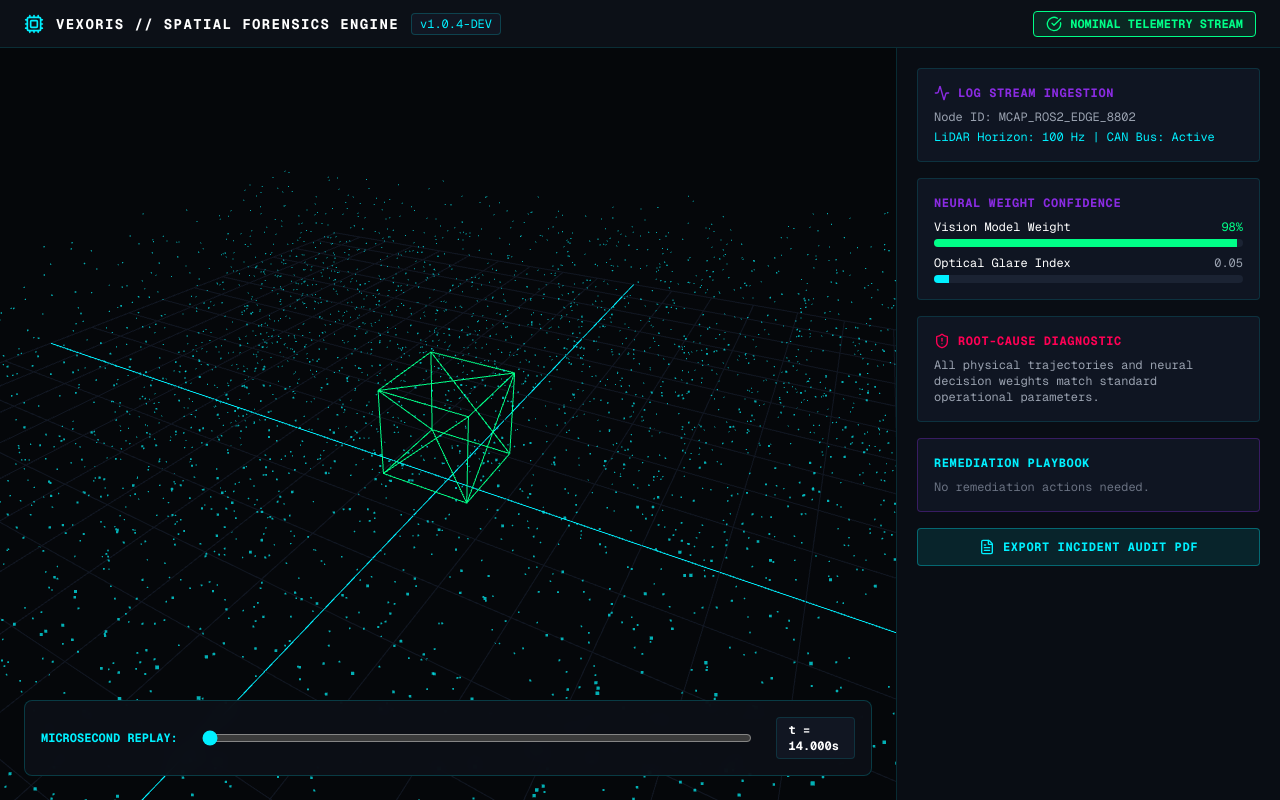
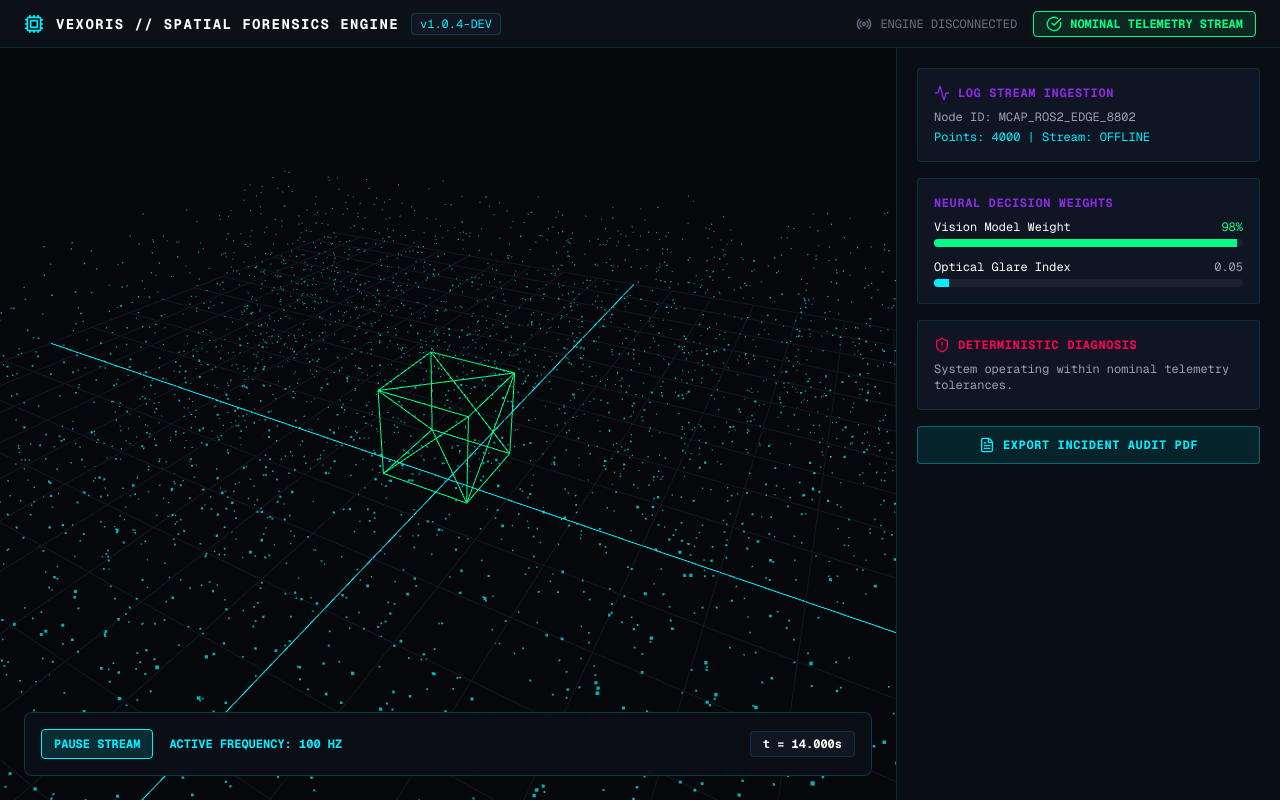
Before and after one commit to Faiyazs07/Vexoris, a Next.js app: page / in a window 1280 px wide. Built offline with nearby package versions, Linux system fonts and the light colour scheme; no server answers.

Commit message:
feat(engine): Connect WebGL viewport to live 100Hz Python WebSocket telemetry stream

```diff
--- a/src/app/page.tsx
+++ b/src/app/page.tsx
@@ -2,21 +2,67 @@
 
 import React, { useEffect, useRef, useState } from 'react';
 import * as THREE from 'three';
-import { AlertTriangle, Activity, CheckCircle, ShieldAlert, FileText, Cpu } from 'lucide-react';
+import { AlertTriangle, Activity, CheckCircle, ShieldAlert, FileText, Cpu, Radio } from 'lucide-react';
+
+interface TelemetryPacket {
+  timestamp: number;
+  node_id: string;
+  lidar_points: number;
+  model_weight: number;
+  glare_index: number;
+  status: string;
+  anomaly_detail: string | null;
+}
 
 export default function VexorisWorkspace() {
   const mountRef = useRef<HTMLDivElement>(null);
-  const [timestamp, setTimestamp] = useState<number>(14.00);
-  const [isAnomaly, setIsAnomaly] = useState<boolean>(false);
+  const [telemetry, setTelemetry] = useState<TelemetryPacket>({
+    timestamp: 14.00,
+    node_id: 'MCAP_ROS2_EDGE_8802',
+    lidar_points: 4000,
+    model_weight: 0.98,
+    glare_index: 0.05,
+    status: 'NOMINAL',
+    anomaly_detail: null,
+  });
+
+  const [isConnected, setIsConnected] = useState<boolean>(false);
+  const [isLive, setIsLive] = useState<boolean>(true);
 
   const targetMeshRef = useRef<THREE.Mesh | null>(null);
   const targetMaterialRef = useRef<THREE.MeshBasicMaterial | null>(null);
 
+  // 1. WebSocket Live Stream Connection
+  useEffect(() => {
+    if (!isLive) return;
+
+    const ws = new WebSocket('ws://localhost:8000/ws/telemetry');
+
+    ws.onopen = () => setIsConnected(true);
+    ws.onclose = () => setIsConnected(false);
+    ws.onerror = () => setIsConnected(false);
+
+    ws.onmessage = (event) => {
+      const packet: TelemetryPacket = JSON.parse(event.data);
+      setTelemetry(packet);
+
+      if (targetMeshRef.current && targetMaterialRef.current) {
+        targetMeshRef.current.position.x = (packet.timestamp - 14.00) * 12;
+        const isAnomaly = packet.status === 'CRITICAL_ANOMALY';
+        targetMaterialRef.current.color.setHex(isAnomaly ? 0xff0055 : 0x00ff88);
+      }
+    };
+
+    return () => {
+      ws.close();
+    };
+  }, [isLive]);
+
+  // 2. Three.js WebGL Scene Initialization
   useEffect(() => {
     const currentMount = mountRef.current;
     if (!currentMount) return;
 
-    // 1. Setup Scene, Camera, and WebGL Renderer
     const scene = new THREE.Scene();
     scene.background = new THREE.Color(0x05070a);
 
@@ -34,7 +80,7 @@ export default function VexorisWorkspace() {
     renderer.setPixelRatio(window.devicePixelRatio);
     currentMount.appendChild(renderer.domElement);
 
-    // 2. Generate Simulated LiDAR Point Cloud
+    // 3D Point Cloud setup
     const pointCount = 4000;
     const positions = new Float32Array(pointCount * 3);
     const colors = new Float32Array(pointCount * 3);
@@ -44,7 +90,6 @@ export default function VexorisWorkspace() {
       positions[i + 1] = (Math.random() - 0.5) * 4;
       positions[i + 2] = (Math.random() - 0.5) * 14;
 
-      // Cyan-tinted spatial points (#00F0FF)
       colors[i] = 0.0;
       colors[i + 1] = 0.94;
       colors[i + 2] = 1.0;
@@ -64,12 +109,11 @@ export default function VexorisWorkspace() {
     const pointCloud = new THREE.Points(pointGeometry, pointMaterial);
     scene.add(pointCloud);
 
-    // 3. Grid Floor Representation
     const gridHelper = new THREE.GridHelper(20, 20, 0x00f0ff, 0x111622);
     gridHelper.position.y = -1;
     scene.add(gridHelper);
 
-    // 4. Target Autonomous Machine Bounding Box
+    // Target Machine Wireframe
     const boxGeo = new THREE.BoxGeometry(1.4, 1.4, 1.4);
     const boxMat = new THREE.MeshBasicMaterial({ color: 0x00ff88, wireframe: true });
     const targetMesh = new THREE.Mesh(boxGeo, boxMat);
@@ -78,7 +122,6 @@ export default function VexorisWorkspace() {
     targetMeshRef.current = targetMesh;
     targetMaterialRef.current = boxMat;
 
-    // 5. Render Loop
     let animationFrameId: number;
     const animate = () => {
       animationFrameId = requestAnimationFrame(animate);
@@ -87,7 +130,6 @@ export default function VexorisWorkspace() {
     };
     animate();
 
-    // 6. Responsive Resize Handling
     const handleResize = () => {
       if (!currentMount) return;
       camera.aspect = currentMount.clientWidth / currentMount.clientHeight;
@@ -105,23 +147,11 @@ export default function VexorisWorkspace() {
     };
   }, []);
 
-  // Update 3D viewport state when timeline slider moves
-  const handleScrub = (e: React.ChangeEvent<HTMLInputElement>) => {
-    const val = parseFloat(e.target.value);
-    setTimestamp(val);
-
-    const anomalyState = val >= 14.02;
-    setIsAnomaly(anomalyState);
-
-    if (targetMeshRef.current && targetMaterialRef.current) {
-      targetMeshRef.current.position.x = (val - 14.00) * 12;
-      targetMaterialRef.current.color.setHex(anomalyState ? 0xff0055 : 0x00ff88);
-    }
-  };
+  const isAnomaly = telemetry.status === 'CRITICAL_ANOMALY';
 
   return (
     <div className="flex flex-col h-screen w-screen bg-[#05070a] text-white font-mono overflow-hidden">
-      {/* Top Console Navigation */}
+      {/* Top Bar */}
       <header className="h-12 bg-[#0c1017] border-b border-[#00f0ff22] flex items-center justify-between px-6 z-10">
         <div className="flex items-center space-x-3">
           <Cpu className="w-5 h-5 text-[#00f0ff]" />
@@ -132,11 +162,19 @@ export default function VexorisWorkspace() {
             v1.0.4-DEV
           </span>
         </div>
-        <div className="flex items-center space-x-2">
+
+        <div className="flex items-center space-x-4">
+          <div className="flex items-center space-x-2 text-xs">
+            <Radio className={`w-4 h-4 ${isConnected ? 'text-[#00ff88] animate-pulse' : 'text-gray-500'}`} />
+            <span className={isConnected ? 'text-gray-300' : 'text-gray-500'}>
+              {isConnected ? 'LIVE WEBSOCKET STREAM' : 'ENGINE DISCONNECTED'}
+            </span>
+          </div>
+
           {isAnomaly ? (
             <div className="flex items-center space-x-2 bg-[#ff00551a] border border-[#ff0055] text-[#ff0055] px-3 py-1 rounded text-xs font-bold animate-pulse">
               <AlertTriangle className="w-4 h-4" />
-              <span>CRITICAL ANOMALY DETECTED [t={timestamp.toFixed(2)}s]</span>
+              <span>CRITICAL ANOMALY [t={telemetry.timestamp.toFixed(3)}s]</span>
             </div>
           ) : (
             <div className="flex items-center space-x-2 bg-[#00ff881a] border border-[#00ff88] text-[#00ff88] px-3 py-1 rounded text-xs font-bold">
@@ -147,56 +185,59 @@ export default function VexorisWorkspace() {
         </div>
       </header>
 
-      {/* Main Spatial Studio Viewport */}
+      {/* Main Studio Viewport */}
       <div className="flex flex-1 relative overflow-hidden">
-        {/* 3D WebGL Canvas */}
         <div ref={mountRef} className="flex-1 h-full w-full relative">
-          {/* Timeline Overlay Control Bar */}
-          <div className="absolute bottom-6 left-6 right-6 bg-[#0c1017ee] border border-[#00f0ff33] backdrop-blur p-4 rounded-lg flex items-center space-x-6 z-20">
-            <span className="text-xs font-bold text-[#00f0ff] uppercase whitespace-nowrap">
-              MICROSECOND REPLAY:
-            </span>
-            <input
-              type="range"
-              min="14.00"
-              max="14.10"
-              step="0.005"
-              value={timestamp}
-              onChange={handleScrub}
-              className="w-full accent-[#00f0ff] cursor-pointer"
-            />
+          <div className="absolute bottom-6 left-6 right-6 bg-[#0c1017ee] border border-[#00f0ff33] backdrop-blur p-4 rounded-lg flex items-center justify-between z-20">
+            <div className="flex items-center space-x-4">
+              <button
+                onClick={() => setIsLive(!isLive)}
+                className={`px-3 py-1.5 rounded text-xs font-bold uppercase transition-all ${
+                  isLive
+                    ? 'bg-[#00f0ff22] border border-[#00f0ff] text-[#00f0ff]'
+                    : 'bg-[#1b2333] border border-gray-600 text-gray-400'
+                }`}
+              >
+                {isLive ? 'Pause Stream' : 'Resume Live'}
+              </button>
+              <span className="text-xs font-bold text-[#00f0ff] uppercase">
+                ACTIVE FREQUENCY: 100 Hz
+              </span>
+            </div>
             <span className="text-xs font-bold text-white bg-[#111622] px-3 py-1 rounded border border-[#00f0ff22]">
-              t = {timestamp.toFixed(3)}s
+              t = {telemetry.timestamp.toFixed(3)}s
             </span>
           </div>
         </div>
 
-        {/* Right Forensic Diagnostic Inspector */}
+        {/* Diagnostic Sidebar */}
         <aside className="w-96 bg-[#090d14] border-l border-[#00f0ff22] p-5 flex flex-col space-y-4 overflow-y-auto">
           <div className="bg-[#0f1522] p-4 rounded border border-[#00f0ff22]">
             <h3 className="text-xs font-bold text-[#8a2be2] uppercase tracking-wider mb-2 flex items-center gap-2">
               <Activity className="w-4 h-4" /> Log Stream Ingestion
             </h3>
-            <p className="text-xs text-gray-400">Node ID: MCAP_ROS2_EDGE_8802</p>
-            <p className="text-xs text-[#00f0ff] mt-1">LiDAR Horizon: 100 Hz | CAN Bus: Active</p>
+            <p className="text-xs text-gray-400">Node ID: {telemetry.node_id}</p>
+            <p className="text-xs text-[#00f0ff] mt-1">
+              Points: {telemetry.lidar_points} | Stream: {isConnected ? 'ACTIVE' : 'OFFLINE'}
+            </p>
           </div>
 
           <div className="bg-[#0f1522] p-4 rounded border border-[#00f0ff22]">
             <h3 className="text-xs font-bold text-[#8a2be2] uppercase tracking-wider mb-2">
-              Neural Weight Confidence
+              Neural Decision Weights
             </h3>
-            <div className="space-y-2">
+            <div className="space-y-3">
               <div>
                 <div className="flex justify-between text-xs mb-1">
                   <span>Vision Model Weight</span>
-                  <span className={isAnomaly ? "text-[#ff0055] font-bold" : "text-[#00ff88]"}>
-                    {isAnomaly ? "08%" : "98%"}
+                  <span className={isAnomaly ? 'text-[#ff0055] font-bold' : 'text-[#00ff88]'}>
+                    {(telemetry.model_weight * 100).toFixed(0)}%
                   </span>
                 </div>
                 <div className="w-full bg-[#1b2333] h-2 rounded overflow-hidden">
                   <div
-                    className={`h-full transition-all duration-200 ${isAnomaly ? "bg-[#ff0055]" : "bg-[#00ff88]"}`}
-                    style={{ width: isAnomaly ? "8%" : "98%" }}
+                    className={`h-full transition-all duration-100 ${isAnomaly ? 'bg-[#ff0055]' : 'bg-[#00ff88]'}`}
+                    style={{ width: `${telemetry.model_weight * 100}%` }}
                   />
                 </div>
               </div>
@@ -204,48 +245,32 @@ export default function VexorisWorkspace() {
               <div>
                 <div className="flex justify-between text-xs mb-1">
                   <span>Optical Glare Index</span>
-                  <span className={isAnomaly ? "text-[#ff0055] font-bold" : "text-gray-400"}>
-                    {isAnomaly ? "0.94 [SATURATED]" : "0.05"}
+                  <span className={isAnomaly ? 'text-[#ff0055] font-bold' : 'text-gray-400'}>
+                    {telemetry.glare_index.toFixed(2)} {isAnomaly ? '[SATURATED]' : ''}
                   </span>
                 </div>
                 <div className="w-full bg-[#1b2333] h-2 rounded overflow-hidden">
                   <div
-                    className={`h-full transition-all duration-200 ${isAnomaly ? "bg-[#ff0055]" : "bg-[#00f0ff]"}`}
-                    style={{ width: isAnomaly ? "94%" : "5%" }}
+                    className={`h-full transition-all duration-100 ${isAnomaly ? 'bg-[#ff0055]' : 'bg-[#00f0ff]'}`}
+                    style={{ width: `${telemetry.glare_index * 100}%` }}
                   />
                 </div>
               </div>
             </div>
           </div>
 
-          {/* Root Cause Panel */}
-          <div className={`p-4 rounded border transition-all ${isAnomaly ? "bg-[#ff005511] border-[#ff0055]" : "bg-[#0f1522] border-[#00f0ff22]"}`}>
+          <div className={`p-4 rounded border transition-all ${isAnomaly ? 'bg-[#ff005511] border-[#ff0055]' : 'bg-[#0f1522] border-[#00f0ff22]'}`}>
             <h3 className="text-xs font-bold uppercase tracking-wider mb-2 flex items-center gap-2 text-[#ff0055]">
-              <ShieldAlert className="w-4 h-4" /> Root-Cause Diagnostic
+              <ShieldAlert className="w-4 h-4" /> Deterministic Diagnosis
             </h3>
             {isAnomaly ? (
               <p className="text-xs text-gray-200 leading-relaxed">
-                <strong className="text-[#ff0055]">Optical Sensor Saturation:</strong> High-contrast exposure spike at t=14.02s reduced neural detection confidence below execution thresholds, forcing immediate safety halt.
+                <strong className="text-[#ff0055]">Hardware Fault Isolated:</strong> {telemetry.anomaly_detail}
               </p>
             ) : (
               <p className="text-xs text-gray-400">
-                All physical trajectories and neural decision weights match standard operational parameters.
+                System operating within nominal telemetry tolerances.
               </p>
-            )}
-          </div>
-
-          {/* Remediation Specs */}
-          <div className="bg-[#0f1522] p-4 rounded border border-[#8a2be255]">
-            <h3 className="text-xs font-bold text-[#00f0ff] uppercase tracking-wider mb-2">
-              Remediation Playbook
-            </h3>
-            {isAnomaly ? (
-              <ul className="text-xs text-gray-300 space-y-2 list-disc list-inside">
-                <li>Enforce 12ms hard exposure cap on Camera Node #2.</li>
-                <li>Inject glare profile weights into model retrain queue.</li>
-              </ul>
-            ) : (
-              <p className="text-xs text-gray-500">No remediation actions needed.</p>
             )}
           </div>
 
```
Also changed, not shown: 1 other file (tests, documents, lock files or other folders).
